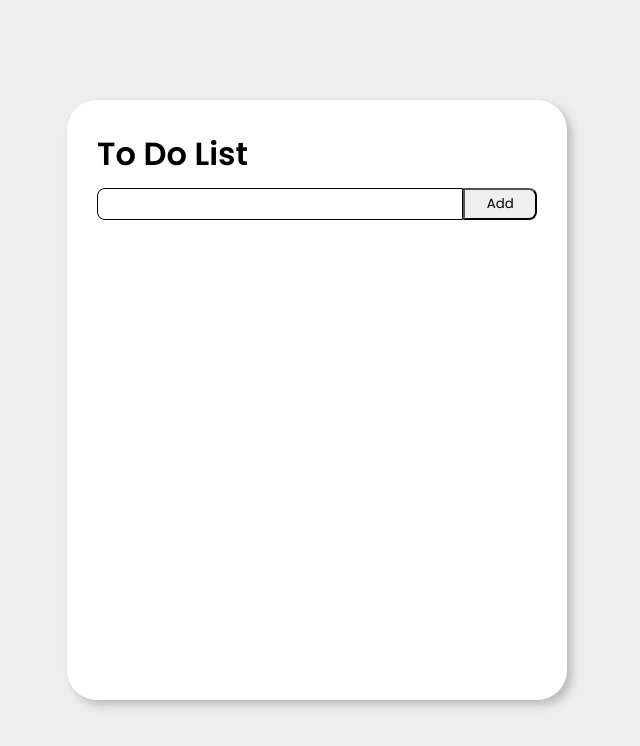
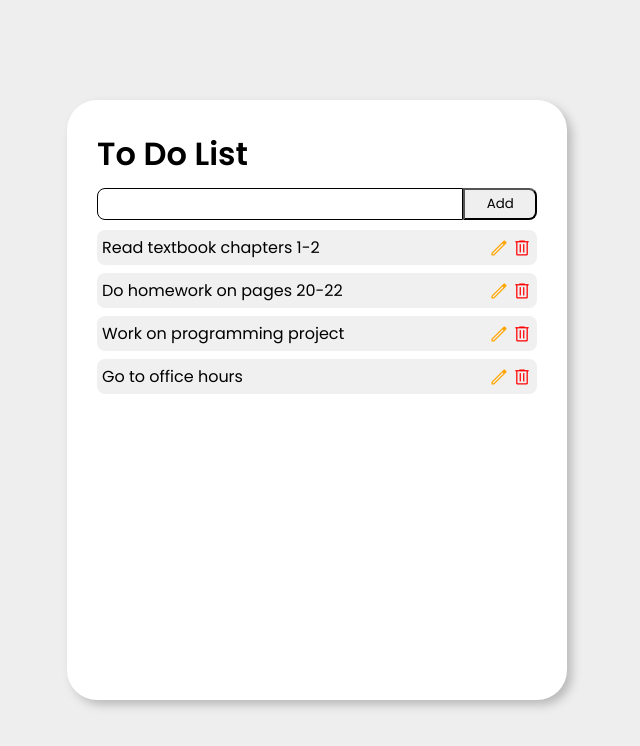
Before and after one commit to Brian-Magnuson/to-do-list-workshop, a React (Vite) app: page / in a window 1280 px wide. Shown: the top 746 px of the page, without its empty margins (323-963 px from the left). Built offline with nearby package versions, Linux system fonts and the light colour scheme.

Commit message:
Removed component array from ListContainer and updated instructions

```diff
--- a/src/components/ListContainer.tsx
+++ b/src/components/ListContainer.tsx
@@ -20,14 +20,12 @@ export default function ListContainer() {
 
   // EXERCISE (3) -- Render ListItem components from an array
   // Use the map function to map array elements to components
-  const listItems = items.map((elem, index) =>
-    <ListItem
-      key={index}
-      index={index}
-      item={elem}
-      setItems={setItems}
-    />
-  );
+  const schoolItems = [
+    'Read textbook chapters 1-2',
+    'Do homework on pages 20-22',
+    'Work on programming project',
+    'Go to office hours'
+  ]
 
   return (
     <div className='list-container'>
@@ -47,7 +45,10 @@ export default function ListContainer() {
         <button type="submit">Add</button>
       </form>
       <div className="list-container__list">
-        {listItems}
+        <ListItem index={0} item={schoolItems[0]} setItems={setItems} />
+        <ListItem index={1} item={schoolItems[1]} setItems={setItems} />
+        <ListItem index={2} item={schoolItems[2]} setItems={setItems} />
+        <ListItem index={3} item={schoolItems[3]} setItems={setItems} />
       </div>
     </div>
   );
```
Also changed, not shown: 1 other file (tests, documents, lock files or other folders).
